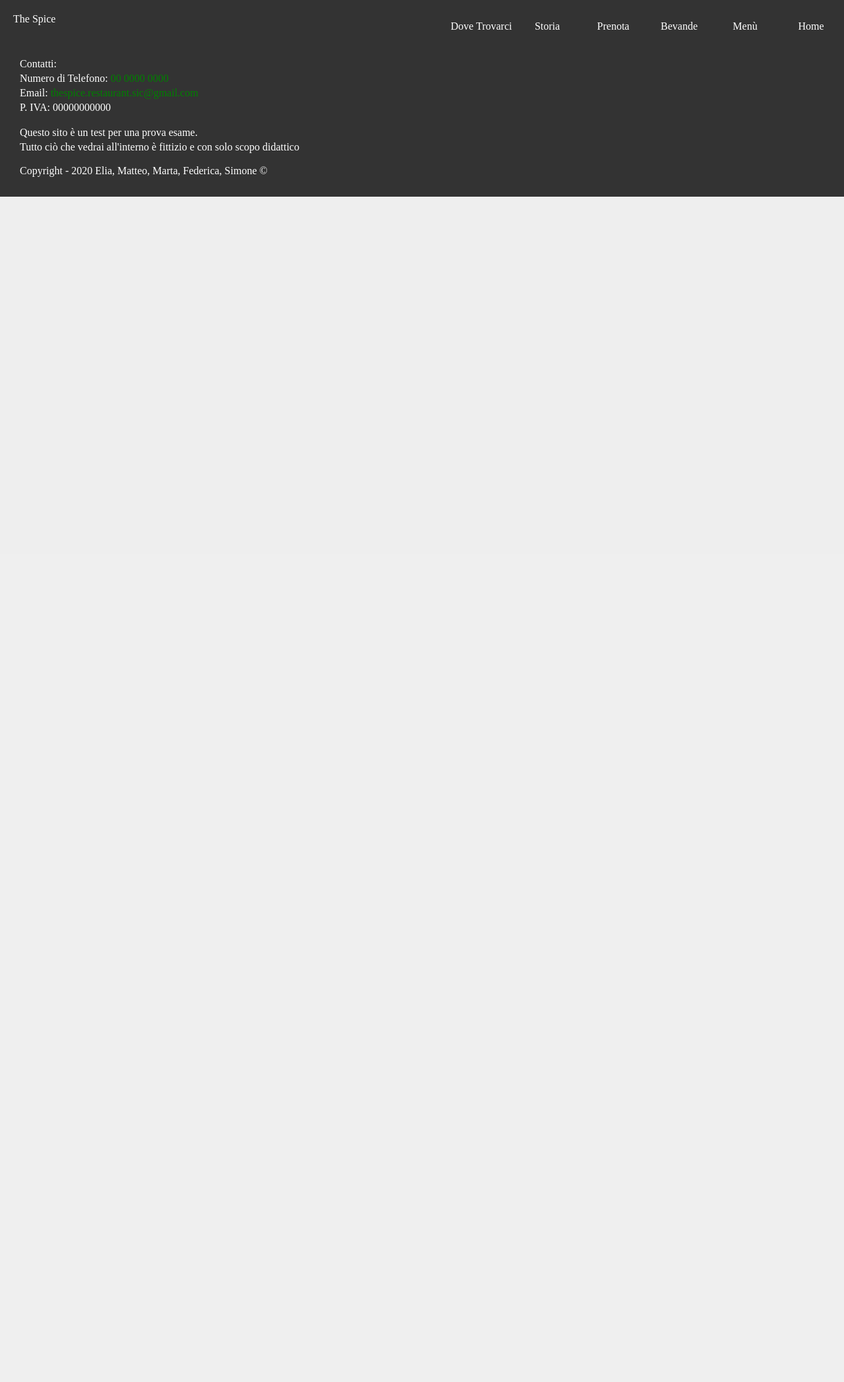
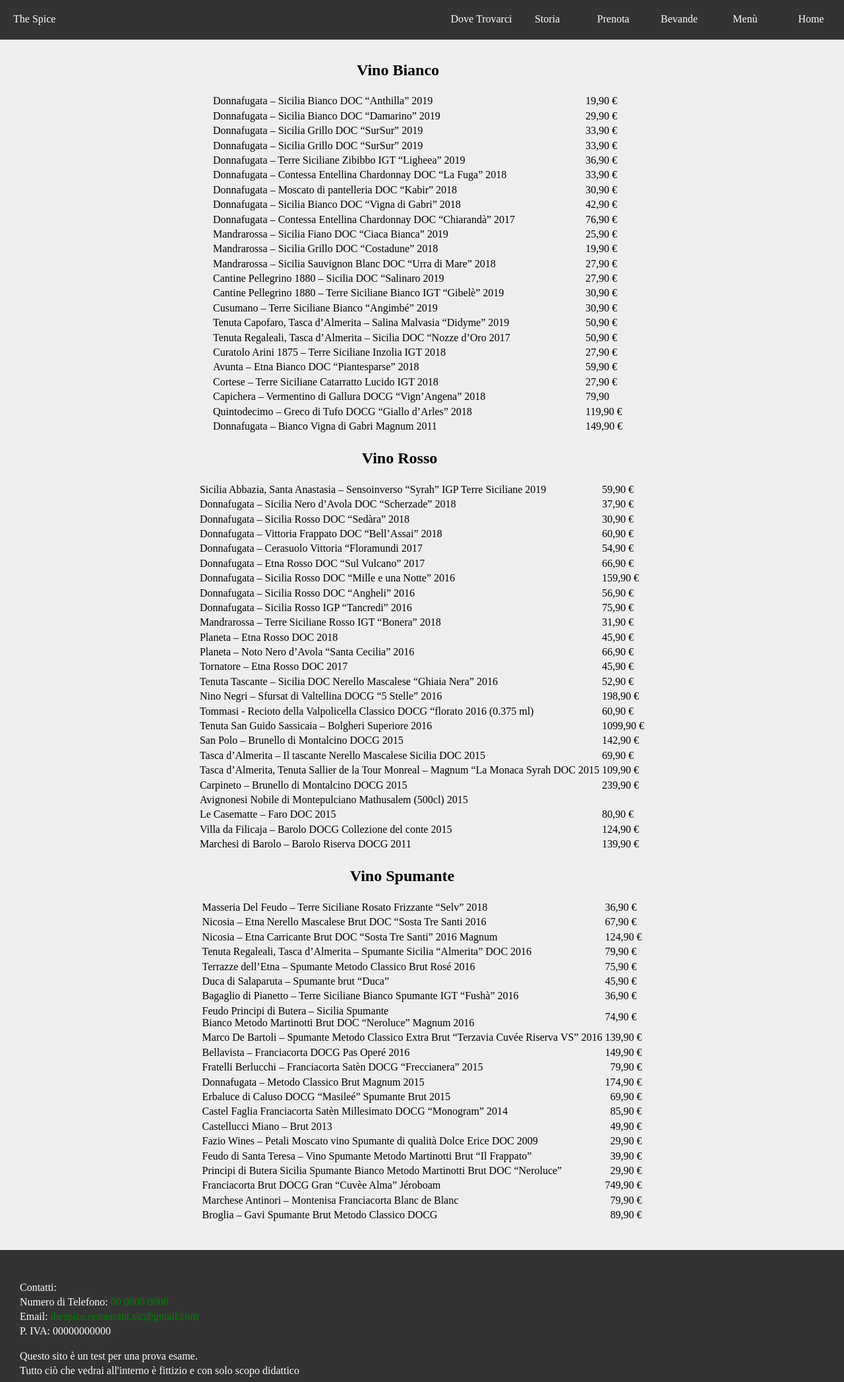
Before and after one commit to Lizzit/the_spice0.2, a PHP site: page /vino.htm in a window 1280 px wide. Shown: the top 2094 px of the page at 66% size. Before the commit the page ends 298 px from the top, so only its background shows below. Run offline with PHP 8.4, Linux system fonts and the light colour scheme.

Commit message:
fised location & vino

```diff
--- a/index.htm
+++ b/index.htm
@@ -44,7 +44,7 @@
             <div class="cover_caption_copy">
                 <h1>The Spice</h1>
                 <h2>[BRAND]</h2>
-                <a href="" class="button">[FORSE UTILE]</a>
+                <a href="https://goo.gl/maps/2ogYRot3RAaL9FUD6" target="blank" class="button">Raggiungici subito</a>
             </div>
         </div>
     </section>
@@ -70,7 +70,7 @@
             </div>
         </a>
 
-        <a href="prenota.htm">
+        <a href="prenotazioni.htm">
             <div class="cards_card">
                 <img class="cards_card_img" src="https://source.unsplash.com/user/erondu/400x260">
                 <div class="cards_card_copy">
--- a/style1.css
+++ b/style1.css
@@ -43,6 +43,7 @@
 
 .header {
     background: #333;
+    height: 60px;
 }
 
 .header_logo {
@@ -74,12 +75,13 @@
     list-style: none;
     padding: 0;
     text-align: center;
+    margin: 0px;
 }
 
 .header_menu_item {
     position: relative;
     width: 100px;
-    height: 50px;
+    height: 60px;
     float: right;
 }
 
@@ -107,7 +109,7 @@
 .header_menu_item a {
     color: #ffffff;
     display: block;
-    padding: 15px 0;
+    padding: 20px 0;
     text-decoration: none;
 }
 
@@ -135,6 +137,15 @@
     width: 100%;
     border: none;
     background: #333;
+}
+
+
+/*----------------------------------
+Generale
+----------------------------------*/
+
+.container {
+    padding-top: 70px;
 }
 
 
@@ -263,6 +274,20 @@
 
 
 /*----------------------------------
+Location
+----------------------------------*/
+
+.map {
+    padding-top: 70px;
+    margin: 0 60px;
+}
+
+.map>p {
+    margin-bottom: 30px;
+}
+
+
+/*----------------------------------
 Footer
 ----------------------------------*/
 
--- a/vino.htm
+++ b/vino.htm
@@ -37,7 +37,311 @@
             <li class="header_menu_item"><a href="location.htm">Dove Trovarci</a></li>
         </ul>
     </header>
-    </header>
+    <div class="container">
+        <center>
+            <table width="50%">
+                <tr>
+                    <td>
+                        <h2 align="center">Vino Bianco</h2>
+                    </td>
+                </tr>
+                <tr>
+                    <td>Donnafugata – Sicilia Bianco DOC “Anthilla” 2019</td>
+                    <td>19,90 €</td>
+                </tr>
+                <tr>
+                    <td>Donnafugata – Sicilia Bianco DOC “Damarino” 2019</td>
+                    <td>29,90 €</td>
+                </tr>
+                <tr>
+                    <td>Donnafugata – Sicilia Grillo DOC “SurSur” 2019</td>
+                    <td>33,90 €</td>
+                </tr>
+                <tr>
+                    <td>Donnafugata – Sicilia Grillo DOC “SurSur” 2019</td>
+                    <td>33,90 €</td>
+                </tr>
+                <tr>
+                    <td>Donnafugata – Terre Siciliane Zibibbo IGT “Ligheea” 2019</td>
+                    <td>36,90 €</td>
+                </tr>
+                <tr>
+                    <td>Donnafugata – Contessa Entellina Chardonnay DOC “La Fuga” 2018</td>
+                    <td>33,90 €</td>
+                </tr>
+                <tr>
+                    <td>Donnafugata – Moscato di pantelleria DOC “Kabir” 2018</td>
+                    <td>30,90 €</td>
+                </tr>
+                <tr>
+                    <td>Donnafugata – Sicilia Bianco DOC “Vigna di Gabri” 2018</td>
+                    <td>42,90 €</td>
+                </tr>
+                <tr>
+                    <td>Donnafugata – Contessa Entellina Chardonnay DOC “Chiarandà” 2017</td>
+                    <td>76,90 €</td>
+                </tr>
+                <tr>
+                    <td>Mandrarossa – Sicilia Fiano DOC “Ciaca Bianca” 2019</td>
+                    <td>25,90 €</td>
+                </tr>
+                <tr>
+                    <td>Mandrarossa – Sicilia Grillo DOC “Costadune” 2018</td>
+                    <td>19,90 €</td>
+                </tr>
+                <tr>
+                    <td>Mandrarossa – Sicilia Sauvignon Blanc DOC “Urra di Mare” 2018</td>
+                    <td>27,90 €</td>
+                </tr>
+                <tr>
+                    <td>Cantine Pellegrino 1880 – Sicilia DOC “Salinaro 2019</td>
+                    <td>27,90 €</td>
+                </tr>
+                <tr>
+                    <td>Cantine Pellegrino 1880 – Terre Siciliane Bianco IGT “Gibelè” 2019</td>
+                    <td>30,90 €</td>
+                </tr>
+                <tr>
+                    <td>Cusumano – Terre Siciliane Bianco “Angimbé” 2019</td>
+                    <td>30,90 €</td>
+                </tr>
+                <tr>
+                    <td>Tenuta Capofaro, Tasca d’Almerita – Salina Malvasia “Didyme” 2019</td>
+                    <td>50,90 €</td>
+                </tr>
+                <tr>
+                    <td>Tenuta Regaleali, Tasca d’Almerita – Sicilia DOC “Nozze d’Oro 2017</td>
+                    <td>50,90 €</td>
+                </tr>
+                <tr>
+                    <td>Curatolo Arini 1875 – Terre Siciliane Inzolia IGT 2018</td>
+                    <td>27,90 €</td>
+                </tr>
+                <tr>
+                    <td>Avunta – Etna Bianco DOC “Piantesparse” 2018</td>
+                    <td>59,90 €</td>
+                </tr>
+                <tr>
+                    <td>Cortese – Terre Siciliane Catarratto Lucido IGT 2018</td>
+                    <td>27,90 €</td>
+                </tr>
+                <tr>
+                    <td>Capichera – Vermentino di Gallura DOCG “Vign’Angena” 2018</td>
+                    <td>79,90</td>
+                </tr>
+                <tr>
+                    <td>Quintodecimo – Greco di Tufo DOCG “Giallo d’Arles” 2018</td>
+                    <td>119,90 €</td>
+                </tr>
+                <tr>
+                    <td>Donnafugata – Bianco Vigna di Gabri Magnum 2011</td>
+                    <td>149,90 €</td>
+                </tr>
+
+            </table>
+
+
+            <table>
+                <tr>
+                    <td>
+                        <h2 align="center">Vino Rosso</h2>
+                    </td>
+                </tr>
+                <tr>
+                    <td>Sicilia Abbazia, Santa Anastasia – Sensoinverso “Syrah” IGP Terre Siciliane 2019</td>
+                    <td>59,90 €</td>
+                </tr>
+                <tr>
+                    <td>Donnafugata – Sicilia Nero d’Avola DOC “Scherzade” 2018</td>
+                    <td>37,90 €</td>
+                </tr>
+                <tr>
+                    <td>Donnafugata – Sicilia Rosso DOC “Sedàra” 2018</td>
+                    <td>30,90 €</td>
+                </tr>
+                <tr>
+                    <td>Donnafugata – Vittoria Frappato DOC “Bell’Assai” 2018</td>
+                    <td>60,90 €</td>
+                </tr>
+                <tr>
+                    <td>Donnafugata – Cerasuolo Vittoria “Floramundi 2017</td>
+                    <td>54,90 €</td>
+                </tr>
+                <tr>
+                    <td>Donnafugata – Etna Rosso DOC “Sul Vulcano” 2017</td>
+                    <td>66,90 €</td>
+                </tr>
+                <tr>
+                    <td>Donnafugata – Sicilia Rosso DOC “Mille e una Notte” 2016</td>
+                    <td>159,90 €</td>
+                </tr>
+                <tr>
+                    <td>Donnafugata – Sicilia Rosso DOC “Angheli” 2016</td>
+                    <td>56,90 €</td>
+                </tr>
+                <tr>
+                    <td>Donnafugata – Sicilia Rosso IGP “Tancredi” 2016</td>
+                    <td>75,90 €</td>
+                </tr>
+                <tr>
+                    <td>Mandrarossa – Terre Siciliane Rosso IGT “Bonera” 2018</td>
+                    <td>31,90 €</td>
+                </tr>
+                <tr>
+                    <td>Planeta – Etna Rosso DOC 2018</td>
+                    <td>45,90 €</td>
+                </tr>
+                <tr>
+                    <td>Planeta – Noto Nero d’Avola “Santa Cecilia” 2016</td>
+                    <td>66,90 €</td>
+                </tr>
+                <tr>
+                    <td>Tornatore – Etna Rosso DOC 2017</td>
+                    <td>45,90 €</td>
+                </tr>
+                <tr>
+                    <td>Tenuta Tascante – Sicilia DOC Nerello Mascalese “Ghiaia Nera” 2016</td>
+                    <td>52,90 €</td>
+                </tr>
+                <tr>
+                    <td>Nino Negri – Sfursat di Valtellina DOCG “5 Stelle” 2016</td>
+                    <td>198,90 €</td>
+                </tr>
+                <tr>
+                    <td>Tommasi - Recioto della Valpolicella Classico DOCG “florato 2016 (0.375 ml)</td>
+                    <td>60,90 €</td>
+                </tr>
+                <tr>
+                    <td>Tenuta San Guido Sassicaia – Bolgheri Superiore 2016</td>
+                    <td>1099,90 €</td>
+                </tr>
+                <tr>
+                    <td>San Polo – Brunello di Montalcino DOCG 2015</td>
+                    <td>142,90 €</td>
+                </tr>
+                <tr>
+                    <td>Tasca d’Almerita – Il tascante Nerello Mascalese Sicilia DOC 2015</td>
+                    <td>69,90 €</td>
+                </tr>
+                <tr>
+                    <td>Tasca d’Almerita, Tenuta Sallier de la Tour Monreal – Magnum “La Monaca Syrah DOC 2015</td>
+                    <td>109,90 €</td>
+                </tr>
+                <tr>
+                    <td>Carpineto – Brunello di Montalcino DOCG 2015</td>
+                    <td>239,90 €</td>
+                </tr>
+                <tr>
+                    <td>Avignonesi Nobile di Montepulciano Mathusalem (500cl) 2015</td>
+                    <td></td>
+                </tr>
+                <tr>
+                    <td>Le Casematte – Faro DOC 2015</td>
+                    <td>80,90 €</td>
+                </tr>
+                <tr>
+                    <td>Villa da Filicaja – Barolo DOCG Collezione del conte 2015</td>
+                    <td>124,90 €</td>
+                </tr>
+                <tr>
+                    <td>Marchesi di Barolo – Barolo Riserva DOCG 2011</td>
+                    <td>139,90 €</td>
+                </tr>
+            </table>
+
+            <table>
+                <tr>
+                    <td>
+                        <h2 align="center">Vino Spumante</h2>
+                    </td>
+                </tr>
+                <tr>
+                    <td>Masseria Del Feudo – Terre Siciliane Rosato Frizzante “Selv” 2018</td>
+                    <td>36,90 €</td>
+                </tr>
+                <tr>
+                    <td>Nicosia – Etna Nerello Mascalese Brut DOC “Sosta Tre Santi 2016</td>
+                    <td>67,90 €</td>
+                </tr>
+                <tr>
+                    <td>Nicosia – Etna Carricante Brut DOC “Sosta Tre Santi” 2016 Magnum</td>
+                    <td>124,90 €</td>
+                </tr>
+                <tr>
+                    <td>Tenuta Regaleali, Tasca d’Almerita – Spumante Sicilia “Almerita” DOC 2016</td>
+                    <td>79,90 €</td>
+                </tr>
+                <tr>
+                    <td>Terrazze dell’Etna – Spumante Metodo Classico Brut Rosé 2016</td>
+                    <td>75,90 €</td>
+                </tr>
+                <tr>
+                    <td>Duca di Salaparuta – Spumante brut “Duca”</td>
+                    <td>45,90 €</td>
+                </tr>
+                <tr>
+                    <td>Bagaglio di Pianetto – Terre Siciliane Bianco Spumante IGT “Fushà” 2016</td>
+                    <td>36,90 €</td>
+                </tr>
+                <tr>
+                    <td>Feudo Principi di Butera – Sicilia Spumante <br> Bianco Metodo Martinotti Brut DOC “Neroluce” Magnum 2016</td>
+                    <td>74,90 €</td>
+                </tr>
+                <tr>
+                    <td>Marco De Bartoli – Spumante Metodo Classico Extra Brut “Terzavia Cuvée Riserva VS” 2016</td>
+                    <td align="right">139,90 €</td>
+                </tr>
+                <tr>
+                    <td>Bellavista – Franciacorta DOCG Pas Operé 2016</td>
+                    <td align="right">149,90 €</td>
+                </tr>
+                <tr>
+                    <td>Fratelli Berlucchi – Franciacorta Satèn DOCG “Freccianera” 2015</td>
+                    <td align="right">79,90 €</td>
+                </tr>
+                <tr>
+                    <td>Donnafugata – Metodo Classico Brut Magnum 2015</td>
+                    <td align="right">174,90 €</td>
+                </tr>
+                <tr>
+                    <td>Erbaluce di Caluso DOCG “Masileé” Spumante Brut 2015</td>
+                    <td align="right">69,90 €</td>
+                </tr>
+                <tr>
+                    <td>Castel Faglia Franciacorta Satèn Millesimato DOCG “Monogram” 2014</td>
+                    <td align="right">85,90 €</td>
+                </tr>
+                <tr>
+                    <td>Castellucci Miano – Brut 2013</td>
+                    <td align="right">49,90 €</td>
+                </tr>
+                <tr>
+                    <td>Fazio Wines – Petali Moscato vino Spumante di qualità Dolce Erice DOC 2009</td>
+                    <td align="right">29,90 €</td>
+                </tr>
+                <tr>
+                    <td>Feudo di Santa Teresa – Vino Spumante Metodo Martinotti Brut “Il Frappato”</td>
+                    <td align="right">39,90 €</td>
+                </tr>
+                <tr>
+                    <td>Principi di Butera Sicilia Spumante Bianco Metodo Martinotti Brut DOC “Neroluce”</td>
+                    <td align="right">29,90 €</td>
+                </tr>
+                <tr>
+                    <td>Franciacorta Brut DOCG Gran “Cuvèe Alma” Jéroboam</td>
+                    <td align="right">749,90 €</td>
+                </tr>
+                <tr>
+                    <td>Marchese Antinori – Montenisa Franciacorta Blanc de Blanc</td>
+                    <td align="right">79,90 €</td>
+                </tr>
+                <tr>
+                    <td>Broglia – Gavi Spumante Brut Metodo Classico DOCG</td>
+                    <td align="right">89,90 €</td>
+                </tr>
+            </table>
+        </center>
+    </div>
 
 
 
```
Also changed, not shown: location.htm (+6 -1 lines), prenotazioni.htm (added, +74 -0 lines).
